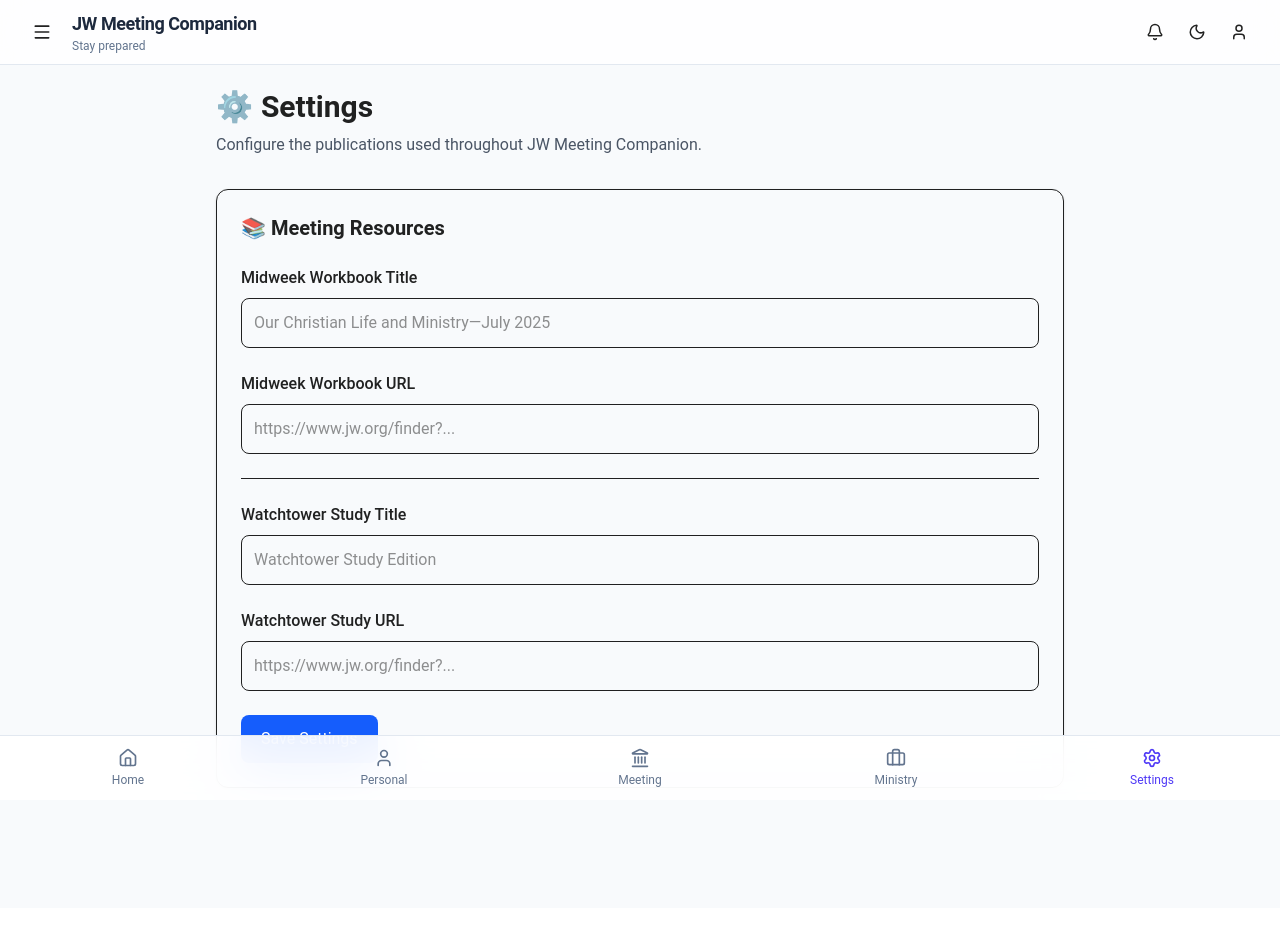
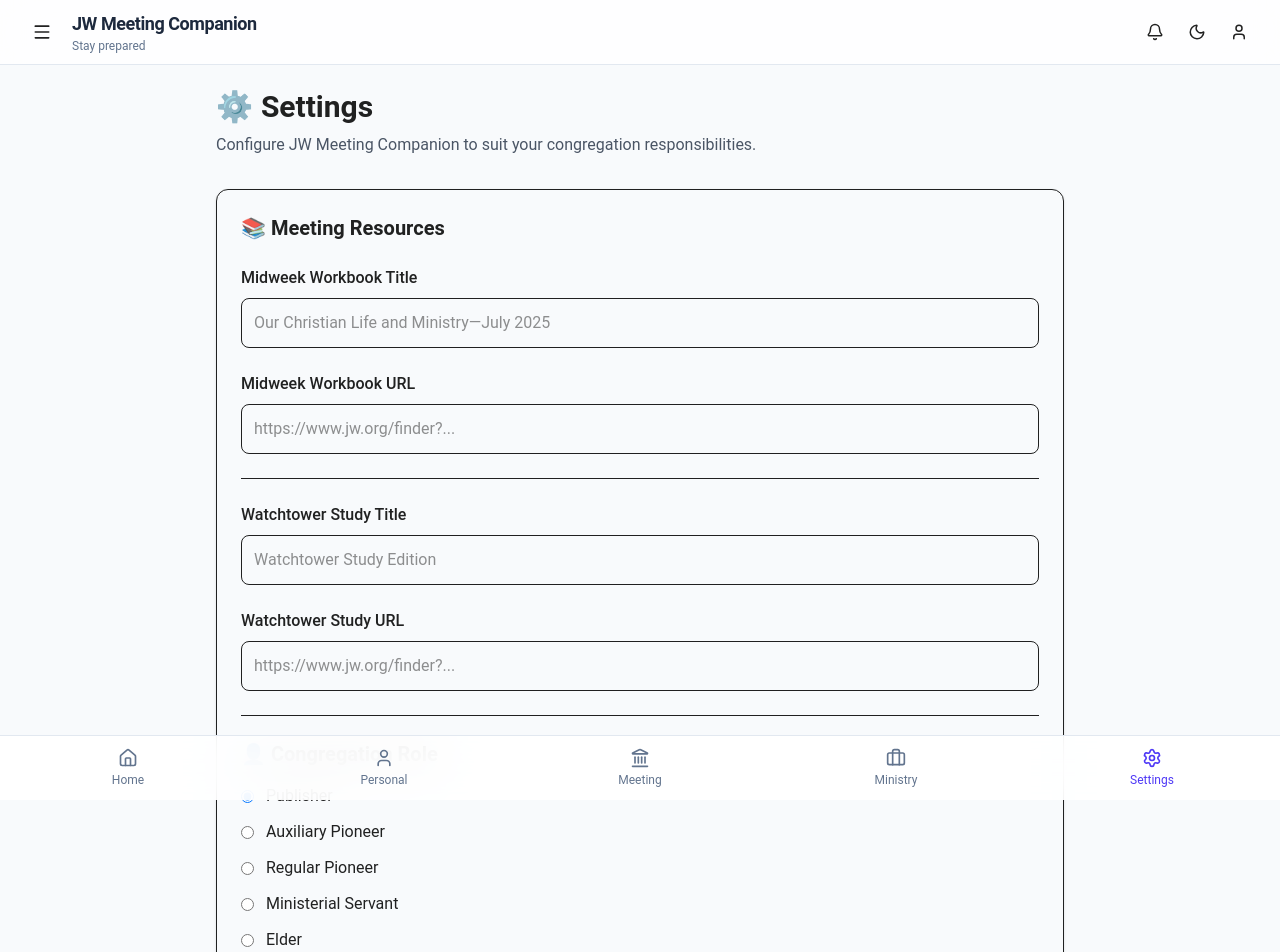
Before and after one commit to kadamsandesh28-star/jw-meeting-companion, a React (Vite) app: page /settings in a window 1280 px wide. Shown: the top 952 px of the page. Before the commit the page ends 908 px from the top, so only its background shows below. Built offline with nearby package versions, Linux system fonts and the light colour scheme.

Commit message:
feat(settings): add congregation role preferences

```diff
--- a/src/pages/settings/Settings.tsx
+++ b/src/pages/settings/Settings.tsx
@@ -1,6 +1,13 @@
 import { useEffect, useState } from "react";
 
 const STORAGE_KEY = "jwMeetingCompanion.resources";
+
+type CongregationRole =
+  | "Publisher"
+  | "Auxiliary Pioneer"
+  | "Regular Pioneer"
+  | "Ministerial Servant"
+  | "Elder";
 
 export default function Settings() {
   const [workbookTitle, setWorkbookTitle] = useState("");
@@ -8,6 +15,8 @@
 
   const [watchtowerTitle, setWatchtowerTitle] = useState("");
   const [watchtowerUrl, setWatchtowerUrl] = useState("");
+
+  const [role, setRole] = useState<CongregationRole>("Publisher");
 
   const [saved, setSaved] = useState(false);
 
@@ -24,6 +33,8 @@
 
       setWatchtowerTitle(settings.watchtowerTitle ?? "");
       setWatchtowerUrl(settings.watchtowerUrl ?? "");
+
+      setRole(settings.role ?? "Publisher");
     } catch {
       console.error("Unable to load settings.");
     }
@@ -37,6 +48,7 @@
         workbookUrl,
         watchtowerTitle,
         watchtowerUrl,
+        role,
       })
     );
 
@@ -45,23 +57,30 @@
     setTimeout(() => setSaved(false), 2500);
   };
 
+  const roles: CongregationRole[] = [
+    "Publisher",
+    "Auxiliary Pioneer",
+    "Regular Pioneer",
+    "Ministerial Servant",
+    "Elder",
+  ];
+
   return (
-    <div className="mx-auto max-w-4xl p-6 space-y-8">
+    <div className="mx-auto max-w-4xl space-y-8 p-6">
       <div>
         <h1 className="text-3xl font-bold">⚙️ Settings</h1>
+
         <p className="mt-2 text-gray-600 dark:text-gray-400">
-          Configure the publications used throughout JW Meeting Companion.
+          Configure JW Meeting Companion to suit your congregation
+          responsibilities.
         </p>
       </div>
 
-      <div className="rounded-xl border p-6 shadow-sm space-y-6">
-
-        <h2 className="text-xl font-semibold">
-          📚 Meeting Resources
-        </h2>
+      <div className="space-y-6 rounded-xl border p-6 shadow-sm">
+        <h2 className="text-xl font-semibold">📚 Meeting Resources</h2>
 
         <div>
-          <label className="font-medium block mb-2">
+          <label className="mb-2 block font-medium">
             Midweek Workbook Title
           </label>
 
@@ -74,7 +93,7 @@
         </div>
 
         <div>
-          <label className="font-medium block mb-2">
+          <label className="mb-2 block font-medium">
             Midweek Workbook URL
           </label>
 
@@ -89,7 +108,7 @@
         <hr />
 
         <div>
-          <label className="font-medium block mb-2">
+          <label className="mb-2 block font-medium">
             Watchtower Study Title
           </label>
 
@@ -102,7 +121,7 @@
         </div>
 
         <div>
-          <label className="font-medium block mb-2">
+          <label className="mb-2 block font-medium">
             Watchtower Study URL
           </label>
 
@@ -114,15 +133,42 @@
           />
         </div>
 
+        <hr />
+
+        <div>
+          <h2 className="mb-4 text-xl font-semibold">
+            👤 Congregation Role
+          </h2>
+
+          <div className="space-y-3">
+            {roles.map((item) => (
+              <label
+                key={item}
+                className="flex cursor-pointer items-center gap-3"
+              >
+                <input
+                  type="radio"
+                  name="role"
+                  value={item}
+                  checked={role === item}
+                  onChange={() => setRole(item)}
+                />
+
+                <span>{item}</span>
+              </label>
+            ))}
+          </div>
+        </div>
+
         <button
           onClick={saveSettings}
-          className="rounded-lg bg-blue-600 px-5 py-3 text-white hover:bg-blue-700"
+          className="rounded-lg bg-blue-600 px-5 py-3 text-white transition hover:bg-blue-700"
         >
           Save Settings
         </button>
 
         {saved && (
-          <p className="text-green-600 font-medium">
+          <p className="font-medium text-green-600">
             ✅ Settings saved successfully.
           </p>
         )}
```
